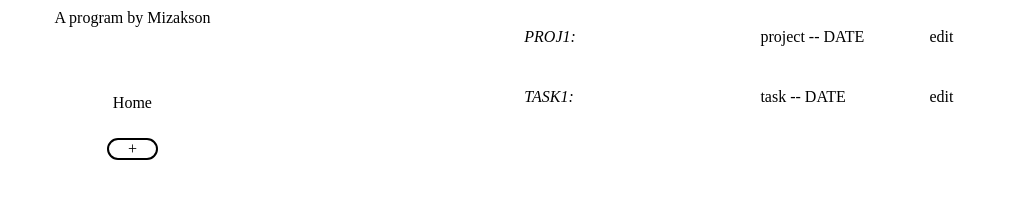
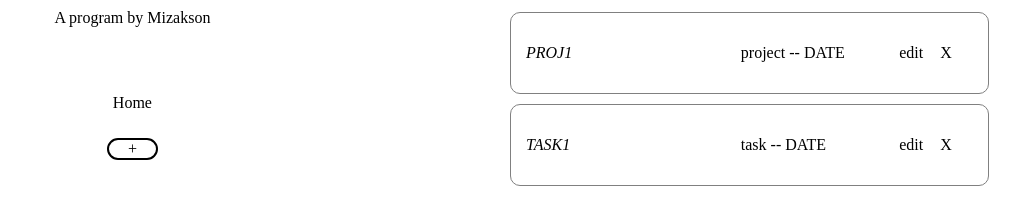
Before and after one commit to Mizakson/todo_list, a website built with webpack: page public/index.html in a window 1280 px wide. Shown: the part 146-370 px from the top of the page, without its empty margins (14-1034 px from the left). Built offline with nearby package versions, Linux system fonts and the light colour scheme.

Commit message:
Add more form styling, hover color change

```diff
--- a/public/styles.css
+++ b/public/styles.css
@@ -57,9 +57,16 @@ button {
 }
 
 .item-header {
+    border: 1px solid gray;
+    border-radius: 10px;
+    padding: 15px;
     display: grid;
     grid-template-columns: 1fr 3fr 2fr;
     gap: 15px;
+}
+
+.item-header:hover, .add:hover {
+    background-color: lightblue;
 }
 
 .item-title {
@@ -70,9 +77,12 @@ button {
     grid-column: 3 / span 3;
 }
 
-.edit-btn {
+.button-container {
     grid-column: 7 / 7;
     margin-right: 15px;
+    display: flex;
+    align-items: center;
+    gap: 5px;
 }
 
 fieldset {
@@ -98,8 +108,5 @@ fieldset > textarea {
     text-wrap: wrap;
     overflow: hidden;
     padding: 10px;
+    font: inherit;
 }
-
-input::placeholder {
-    text-align: left;
-}
--- a/src/index.js
+++ b/src/index.js
@@ -24,9 +24,12 @@ function mainRender() {
         itemEl.classList.add(`item-${i}`);
         itemEl.innerHTML = `
         <div class='item-header'>
-            <p class='item-title'><em>${item.title}:</em></p>
+            <p class='item-title'><em>${item.title}</em></p>
             <p class='item-info'>${item.type} -- ${item.dueDate}</p>
-            <button class='edit-btn'>edit</button>
+            <div class='button-container'>
+                <button class='edit-btn'>edit</button>
+                <button class='delete-btn-${i}'>X</button>
+            </div>
         </div>
             `;
             display.appendChild(itemEl);
```
